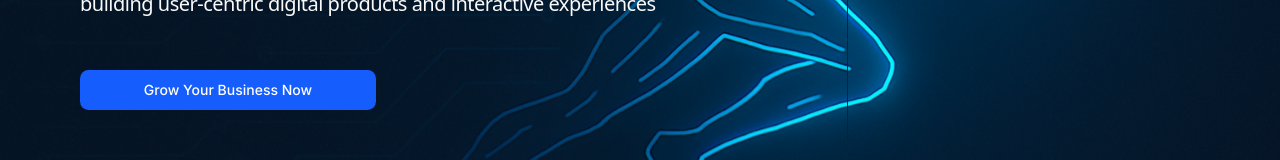
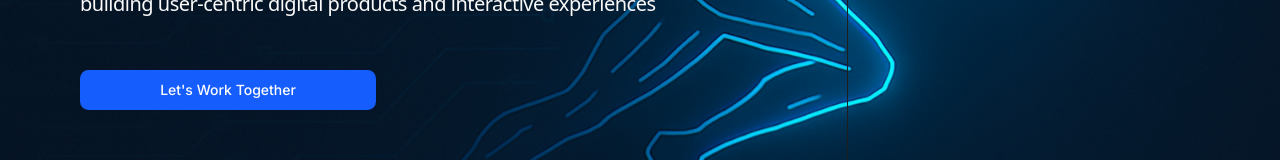
Before and after one commit to joerylander/portfolio, a Next.js app in the folder client/: page / in a window 1280 px wide. Shown: the part 490-650 px from the top of the page. Built offline with nearby package versions, Linux system fonts and the light colour scheme; no server answers; a web font is replaced by a local one.

Commit message:
fix: update call-to-action button text for improved engagement

```diff
--- a/client/src/components/page/hero.tsx
+++ b/client/src/components/page/hero.tsx
@@ -33,7 +33,7 @@ export default function Hero() {
           I help people and brands to reach their goals by designing and
           building user-centric digital products and interactive experiences
         </h4>
-        <CtaBtn text="Grow your business now" className="mt-8 w-1/2" />
+        <CtaBtn text="Let's work together" className="mt-8 w-1/2" />
       </section>
     </div>
   );
```
